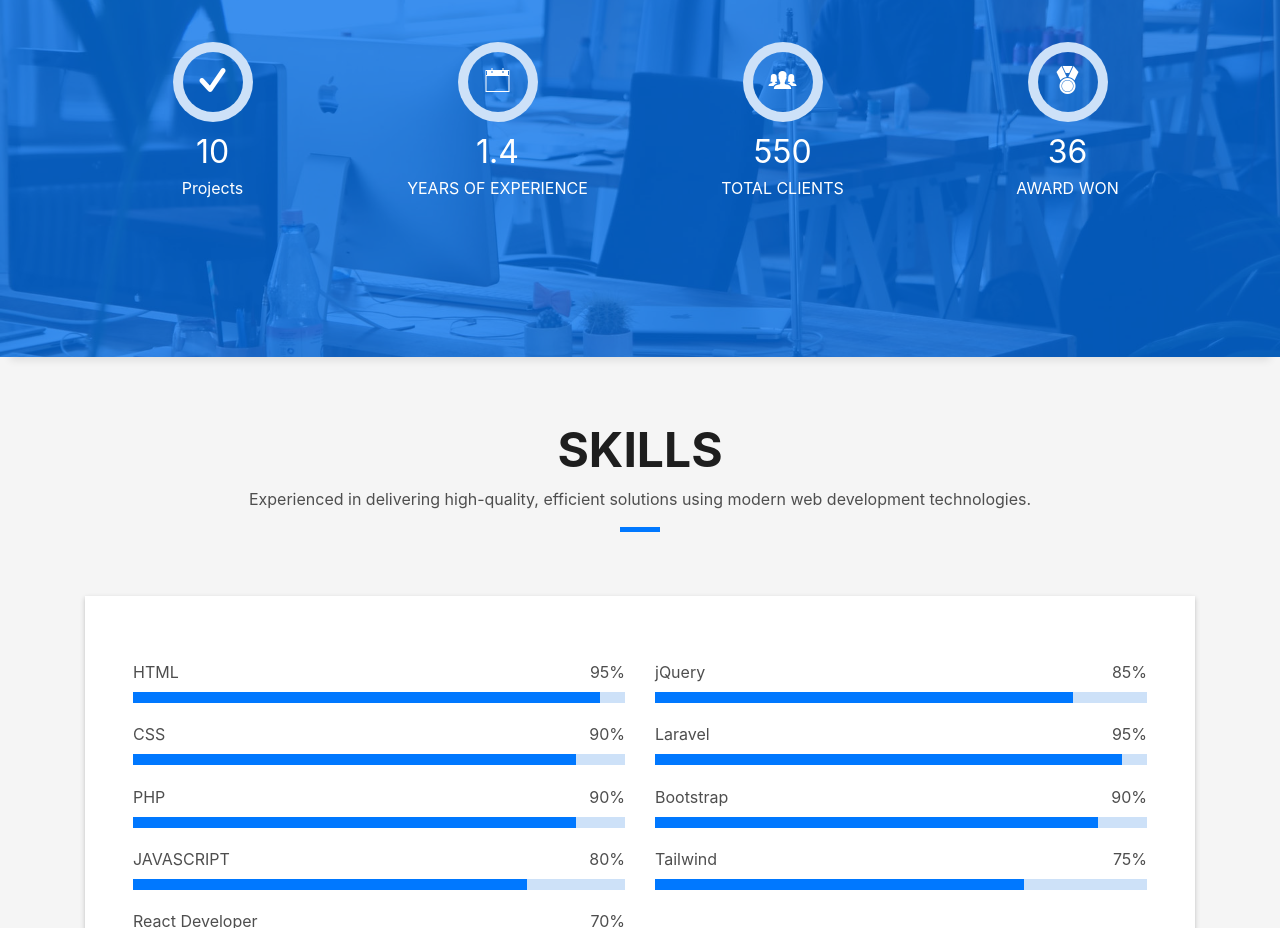
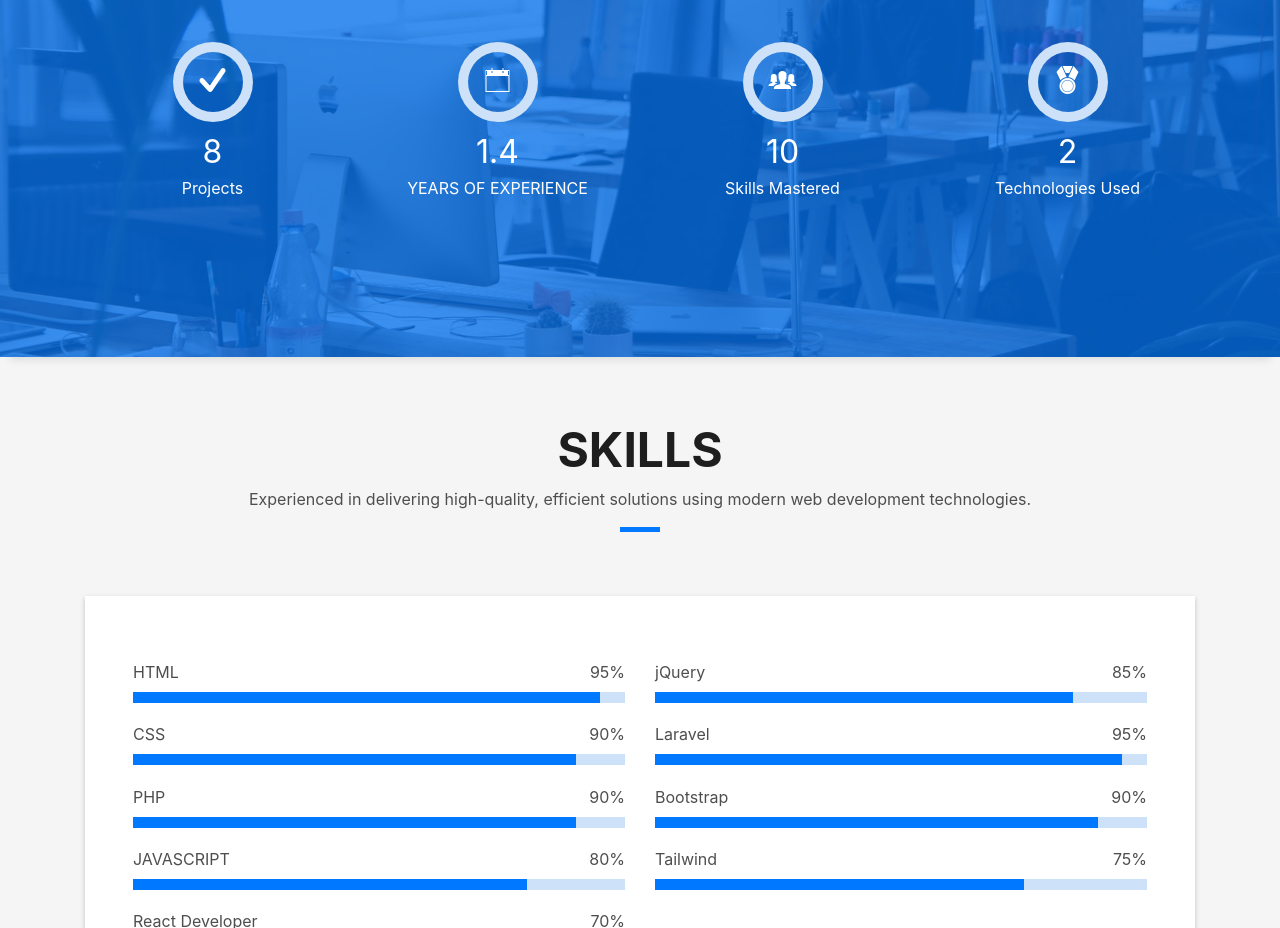
Before and after one commit to asjad498/asjad-profile, a plain HTML site: page index.html in a window 1280 px wide. Shown: the part 1580-2508 px from the top of the page. Drawn offline with Linux system fonts and the light colour scheme; files whose address does not match are found by name.

Commit message:
update index page

```diff
--- a/index.html
+++ b/index.html
@@ -89,7 +89,8 @@
             <h1 class="intro-title mb-4">I am Asjad Khan</h1>
             <p class="intro-subtitle">
               <span class="text-slider-items"
-                >Web Developer ,Full Stack Developer,Laravel Developer,React Developer</span
+                >Web Developer ,Full Stack Developer,Laravel Developer,React
+                Developer</span
               ><strong class="text-slider"></strong>
             </p>
             <!-- <p class="pt-3"><a class="btn btn-primary btn js-scroll px-4" href="#about" role="button">Learn More</a></p> -->
@@ -111,8 +112,8 @@
                     </div>
                     <p class="lead">
                       As a Full Stack Web Developer, I leverage expertise in
-                      HTML5, CSS, JavaScript, PHP, Laravel and React to craft robust
-                      web applications. Skilled in front-end and back-end
+                      HTML5, CSS, JavaScript, PHP, Laravel and React to craft
+                      robust web applications. Skilled in front-end and back-end
                       development, database management, and API integration.
                       Proven ability to deliver high-quality work through strong
                       problem-solving and collaboration skills.
@@ -150,7 +151,10 @@
                     </p>
                     <p>
                       <span class="title-s">Profile: </span>
-                      <span>Full Stack Developer/Laravel Developer/React Developer</span>
+                      <span
+                        >Full Stack Developer/Laravel Developer/React
+                        Developer</span
+                      >
                     </p>
                     <p>
                       <span class="title-s">Email: </span>
@@ -195,7 +199,7 @@
                 ></span>
               </div>
               <div class="counter-num">
-                <p class="counter">10</p>
+                <p class="counter">8</p>
                 <span class="counter-text">Projects</span>
               </div>
             </div>
@@ -223,8 +227,8 @@
                 <span class="ico-circle"><i class="ion-ios-people"></i></span>
               </div>
               <div class="counter-num">
-                <p class="counter">550</p>
-                <span class="counter-text">TOTAL CLIENTS</span>
+                <p class="counter">10</p>
+                <span class="counter-text">Skills Mastered</span>
               </div>
             </div>
           </div>
@@ -234,8 +238,8 @@
                 <span class="ico-circle"><i class="ion-ribbon-a"></i></span>
               </div>
               <div class="counter-num">
-                <p class="counter">36</p>
-                <span class="counter-text">AWARD WON</span>
+                <p class="counter">2</p>
+                <span class="counter-text">Technologies Used</span>
               </div>
             </div>
           </div>
@@ -250,7 +254,8 @@
             <div class="title-box text-center">
               <h3 class="title-a">Skills</h3>
               <p class="subtitle-a">
-                Experienced in delivering high-quality, efficient solutions using modern web development technologies.
+                Experienced in delivering high-quality, efficient solutions
+                using modern web development technologies.
               </p>
               <div class="line-mf"></div>
             </div>
@@ -306,7 +311,8 @@
                         aria-valuemax="100"
                       ></div>
                     </div>
-                    <span>React Developer</span> <span class="pull-right">70%</span>
+                    <span>React Developer</span>
+                    <span class="pull-right">70%</span>
                     <div class="progress">
                       <div
                         class="progress-bar"
```
